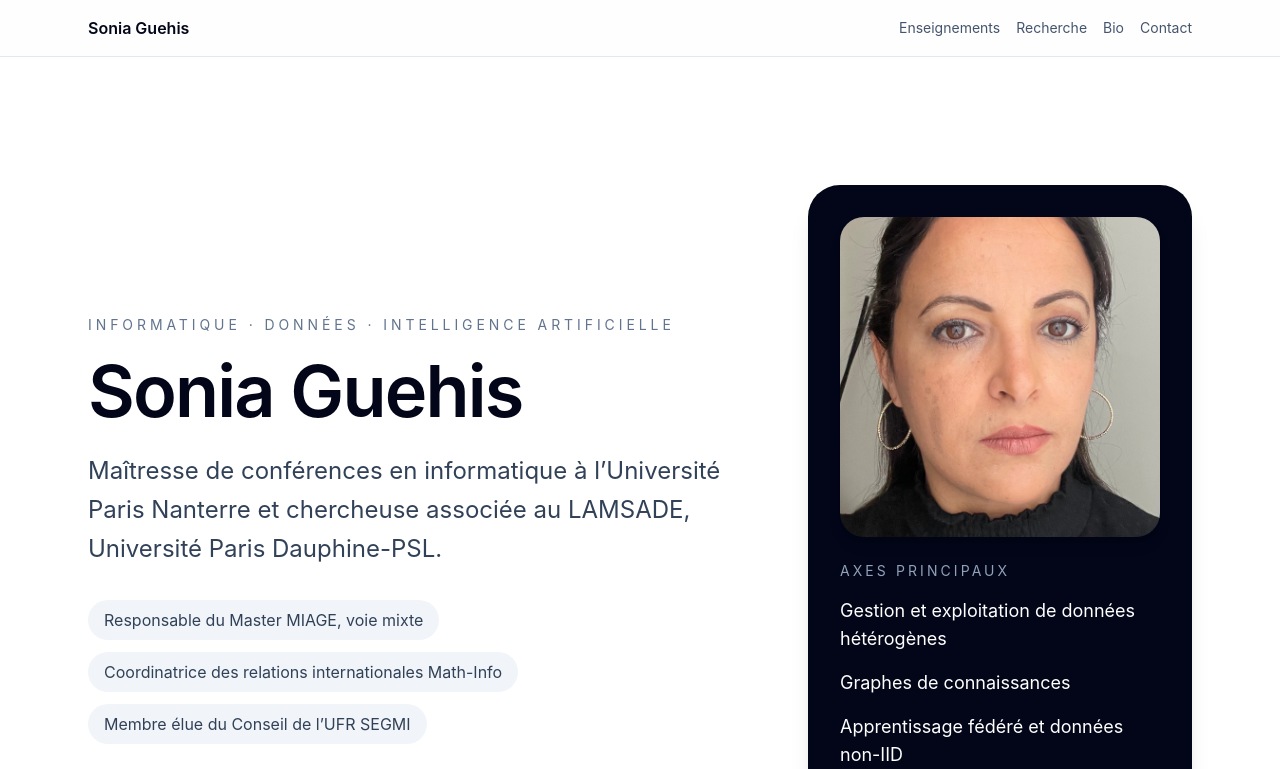
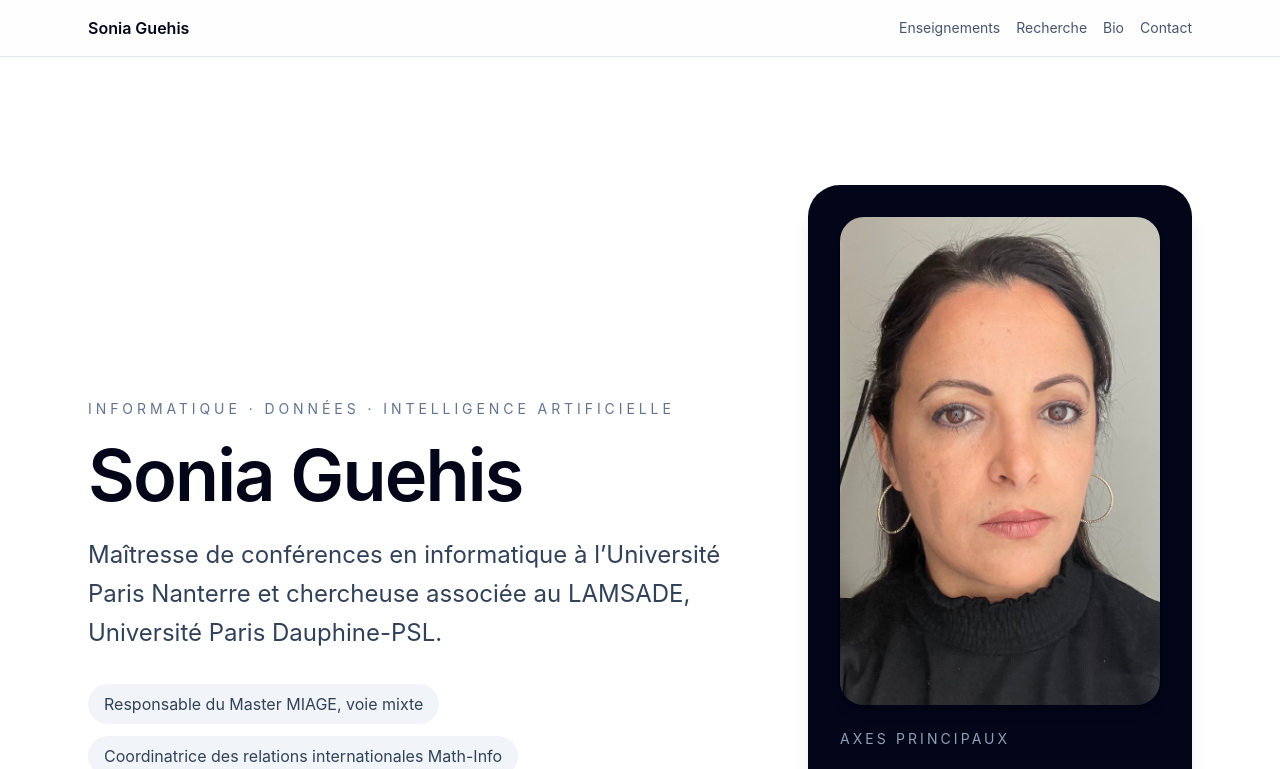
Before and after one commit to SoniaSaadaoui/sonia-guehis-page, a React (Vite) app: page / in a window 1280 px wide. Shown: the top 769 px of the page. Built offline with nearby package versions, Linux system fonts and the light colour scheme.

Commit message:
Update App.jsx

```diff
--- a/src/App.jsx
+++ b/src/App.jsx
@@ -176,7 +176,7 @@ export default function PersonalAcademicPage() {
             <img
               src="/sonia-guehis.jpg"
               alt="Sonia Guehis"
-              className="aspect-square object-cover rounded-[1.5rem] mb-6 shadow-lg"
+              className="w-full rounded-[1.5rem] mb-6 shadow-lg object-contain bg-slate-800"
             />
             <p className="text-sm uppercase tracking-[0.22em] text-slate-400 mb-4">Axes principaux</p>
             <ul className="space-y-4 text-lg">
```
